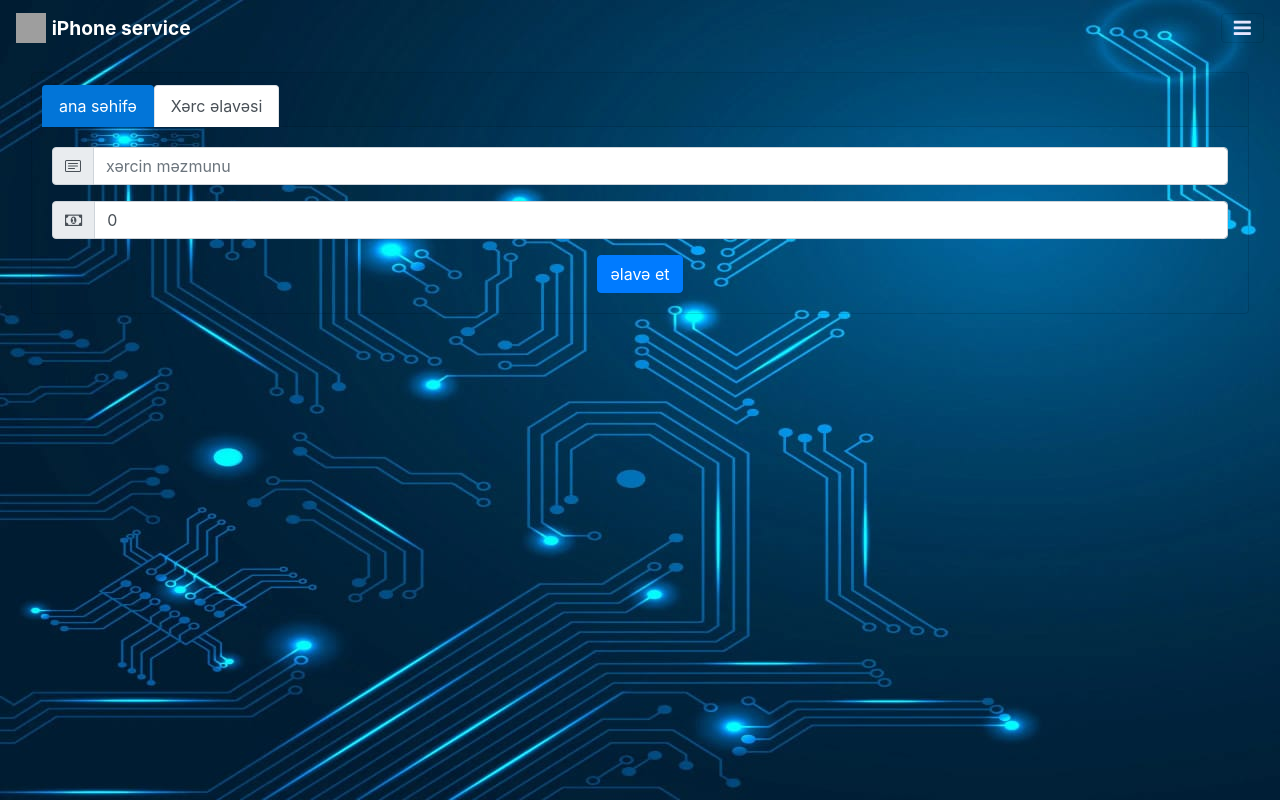
After one commit to Ekber57/iphone, a PHP site: page /rasxod.php in a window 1280 px wide. The commit adds this page. Run offline with PHP 8.4, Linux system fonts and the light colour scheme; grey boxes are pictures that could not be loaded.

Commit message:
bu versiyada xerc elave et orm.php funksiyasi ve rasxod.php xerc_elavesi.js fayllari yaradildi. hersey isleyir

```diff
--- a/orm.php
+++ b/orm.php
@@ -57,6 +57,17 @@ function odenisler($ay,$il,$funksiya="") {
 }
 
 
+  function xerc_elavesi($xerc,$mebleq) {
+  // xerc elavesi
+
+    $tarix = date("Y-m-d");
+    $rasxod_elave_et = $this->pdo->prepare("insert into rasxod (rasxod,mebleq,tarix) values (?,?,?)");
+    $rasxod_elave_et->execute(array($xerc,$mebleq,$tarix));
+
+  }
+
+
+
 
   function yeniXidmet($model,$gonderen,$problem,$maya,$qiymet,$elaqe) {
 
@@ -65,6 +76,10 @@ function odenisler($ay,$il,$funksiya="") {
     $xidmet_elave_et->execute(array($model,$gonderen,$problem,$qiymet,$elaqe,$maya,$tarix));
 
   }
+
+
+
+
 
   function pul_cixar($istifadeci,$mebleq) {
    $balans = $this->pdo->prepare("select balans FROM  istifadeciler where ad_soyad=?");
--- /dev/null
+++ b/rasxod.php
@@ -0,0 +1,61 @@
+<?php
+
+  include "header.php";
+  include "orm.php";
+
+echo '
+<div class="shadow p-3 mb-5 bg-transparent rounded">
+  <div class="card text-center bg-transparent">
+  <div class="card-header" >
+  <ul class="nav nav-tabs card-header-tabs">
+<li class="nav-item">
+  <a class="nav-link" style="color:white; background-color:#0275d8"  href="admin.php">ana səhifə</a>
+  </li>
+
+
+  <li class="nav-item">
+  <a class="nav-link active" href="#">Xərc əlavəsi</a>
+  </li>
+  </ul>
+  </div>
+  <div class="card-body"  id="menu">';
+
+
+echo '
+<div id="alert"></div>
+<div class="input-group mb-3">
+<div class="input-group-prepend">
+<span class="input-group-text" id="basic-addon1">
+
+<svg width="1em" height="1em" viewBox="0 0 16 16" class="bi bi-card-text" fill="currentColor" xmlns="http://www.w3.org/2000/svg">
+  <path fill-rule="evenodd" d="M14.5 3h-13a.5.5 0 0 0-.5.5v9a.5.5 0 0 0 .5.5h13a.5.5 0 0 0 .5-.5v-9a.5.5 0 0 0-.5-.5zm-13-1A1.5 1.5 0 0 0 0 3.5v9A1.5 1.5 0 0 0 1.5 14h13a1.5 1.5 0 0 0 1.5-1.5v-9A1.5 1.5 0 0 0 14.5 2h-13z"/>
+  <path fill-rule="evenodd" d="M3 5.5a.5.5 0 0 1 .5-.5h9a.5.5 0 0 1 0 1h-9a.5.5 0 0 1-.5-.5zM3 8a.5.5 0 0 1 .5-.5h9a.5.5 0 0 1 0 1h-9A.5.5 0 0 1 3 8zm0 2.5a.5.5 0 0 1 .5-.5h6a.5.5 0 0 1 0 1h-6a.5.5 0 0 1-.5-.5z"/>
+</svg>
+
+</span>
+</div>
+<input id="xerc" type="text" class="form-control" placeholder="xərcin məzmunu" aria-label="model" aria-describedby="basic-addon1" >
+</div>
+
+<div class="input-group mb-3">
+<div class="input-group-prepend">
+<span class="input-group-text" id="basic-addon1">
+<i class="fa fa-money"></i>
+</span>
+</div>
+<input id="mebleq" type="number" class="form-control" placeholder="xərcin məbləği" aria-label="model" aria-describedby="basic-addon1" value="0" >
+</div>
+
+
+
+
+
+
+<a href="#" id="xerc_duymesi" onclick="elave_et()" class="btn btn-primary">əlavə et</a>
+<script src="xerc_elavesi.js"></script>
+';
+
+
+
+
+?>
--- /dev/null
+++ b/xerc_elavesi.js
@@ -0,0 +1,27 @@
+function elave_et() {
+var xerc = document.getElementById("xerc");
+var mebleq = document.getElementById("mebleq");
+
+
+document.getElementById("xerc_duymesi").innerHTML =`
+<div class="spinner-border" style="width: 1.1rem; height: 1.1rem;" role="status">
+  <span class="sr-only">Yüklənir...</span>
+  </div>
+Əlavə  Edilir...`;
+setTimeout(function() {
+var xhttp = new XMLHttpRequest();
+xhttp.open("POST", "ajax.php?service=xerc_elavesi", true);
+var post_content = "xerc="+xerc.value+"&mebleq="+mebleq.value.toString();
+xhttp.setRequestHeader("Content-type", "application/x-www-form-urlencoded");
+xhttp.send(post_content);
+
+  xhttp.onreadystatechange = function(){
+    document.getElementById("alert").innerHTML = xhttp.responseText;
+    document.getElementById("xerc_duymesi").innerHTML = "Ödəniş Et";
+    xerc.value ="";
+    mebleq.value ="";
+
+  }
+},1500);
+
+}
```
Also changed, not shown: ajax.php (+32 -0 lines).
